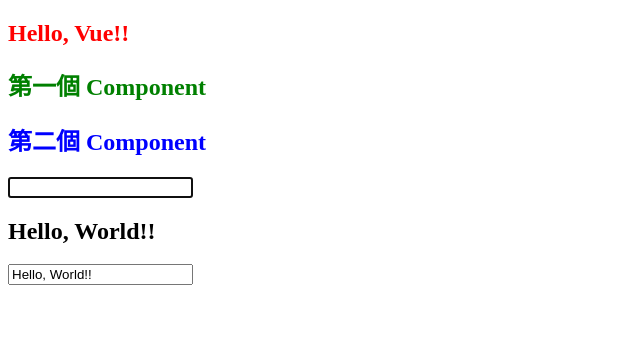
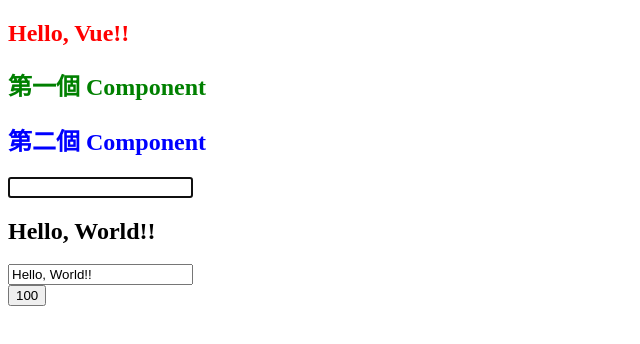
Before and after one commit to HsiaoHungWang/vue-ojtm, a Vue app: page / in a window 1280 px wide. Shown: the top 344 px of the page, without its empty margins (0-640 px from the left). Built offline with nearby package versions, Linux system fonts and the light colour scheme.

Commit message:
ref() 的使用說明

```diff
--- a/src/App.vue
+++ b/src/App.vue
@@ -1,5 +1,6 @@
 <script setup>
 import ApiStyle from './components/ApiStyle.vue';
+import CountComponent from './components/CountComponent.vue';
 import FirstComponent from './components/FirstComponent.vue';
 import SecondComponent from './components/SecondComponent.vue';
 import ThirdComponent from './components/ThirdComponent.vue';
@@ -14,6 +15,7 @@
   <SecondComponent />
   <ThirdComponent></ThirdComponent>
   <ApiStyle></ApiStyle>
+  <CountComponent></CountComponent>
 </template>
 
 <style scoped>
--- /dev/null
+++ b/src/components/CountComponent.vue
@@ -0,0 +1,18 @@
+<script setup>
+import { reactive, ref } from 'vue';
+
+const count = ref(100);
+const add = () => {
+    //透過ref()所定義的變數
+    //取值時要透過value屬性
+    count.value++;
+};
+</script>
+
+<template>
+    <div>
+        <button @click="add">{{ count }}</button>
+    </div>
+</template>
+
+<style lang="css" scoped></style>
```
